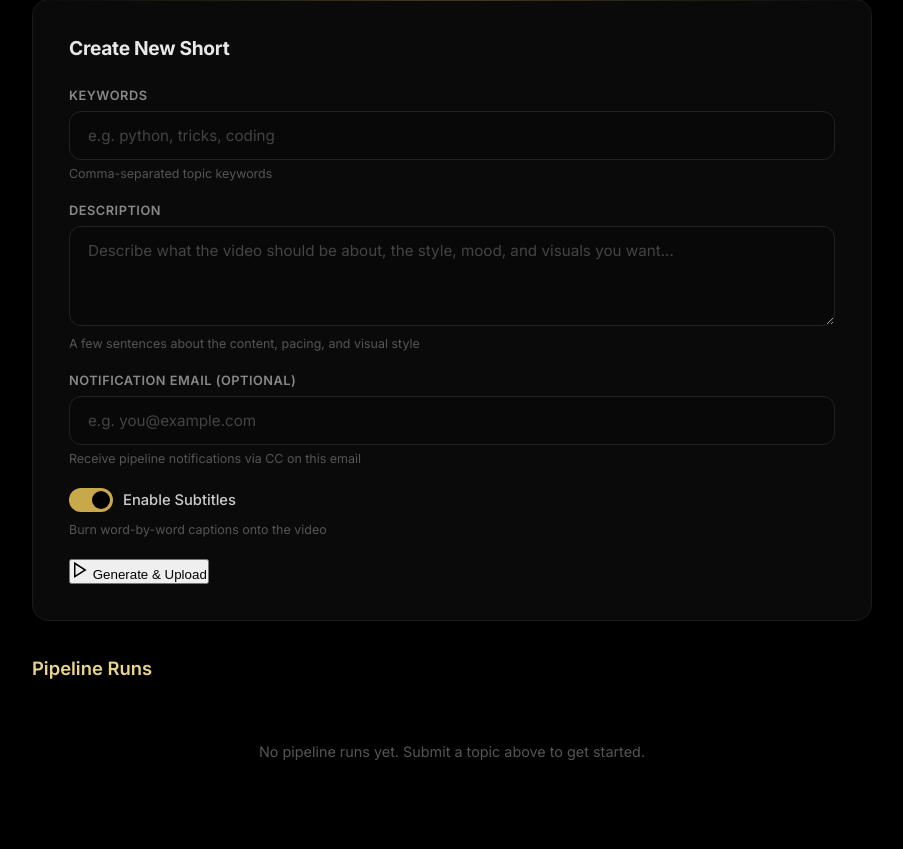
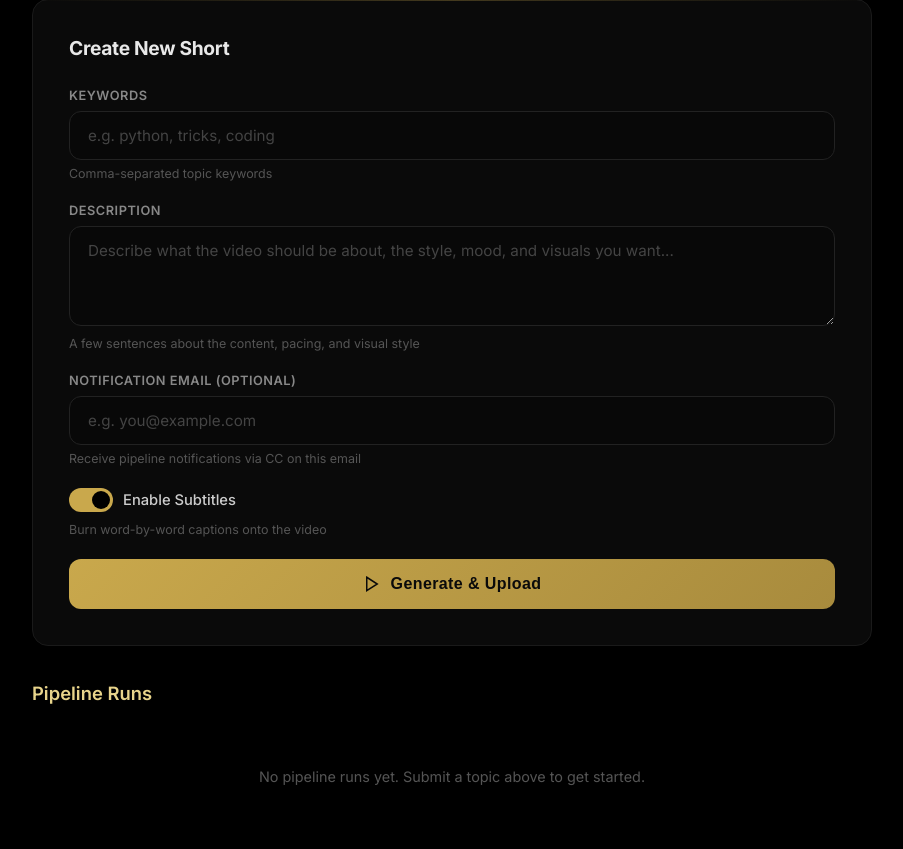
Before and after one commit to mulugurusobhan/YoutubeProject, a Flask app: page / in a window 1280 px wide. Shown: the part 244-1093 px from the top of the page, without its empty margins (188-1091 px from the left). Before the commit the page ends 1004 px from the top, so only its background shows below. Run offline with Flask 3, Linux system fonts and the light colour scheme; data that the repository does not hold is empty; some libraries are stand-ins or nearby versions.

Commit message:
Fix: restore missing .btn CSS rule

```diff
--- a/templates/index.html
+++ b/templates/index.html
@@ -143,6 +143,46 @@
             color: #555;
             margin-top: 6px;
         }
+
+        /* Primary Button */
+        .btn {
+            display: flex;
+            align-items: center;
+            gap: 10px;
+            padding: 16px 32px;
+            background: linear-gradient(135deg, #C9A84C, #A88B3D);
+            color: #0a0a0a;
+            border: none;
+            border-radius: 12px;
+            font-size: 1rem;
+            font-weight: 700;
+            cursor: pointer;
+            transition: all 0.35s cubic-bezier(.4,0,.2,1);
+            width: 100%;
+            justify-content: center;
+            letter-spacing: 0.4px;
+            text-decoration: none;
+        }
+        .btn svg {
+            stroke: #0a0a0a;
+        }
+        .btn:hover {
+            background: linear-gradient(135deg, #E8D48B, #C9A84C);
+            transform: translateY(-2px);
+            box-shadow: 0 8px 28px rgba(201,168,76,0.25);
+        }
+        .btn:active {
+            transform: translateY(0);
+        }
+        .btn:disabled {
+            background: #151515;
+            color: #444;
+            cursor: not-allowed;
+            transform: none;
+            box-shadow: none;
+        }
+        .btn:disabled svg {
+            stroke: #444;
         }
 
         /* Toast */
```
